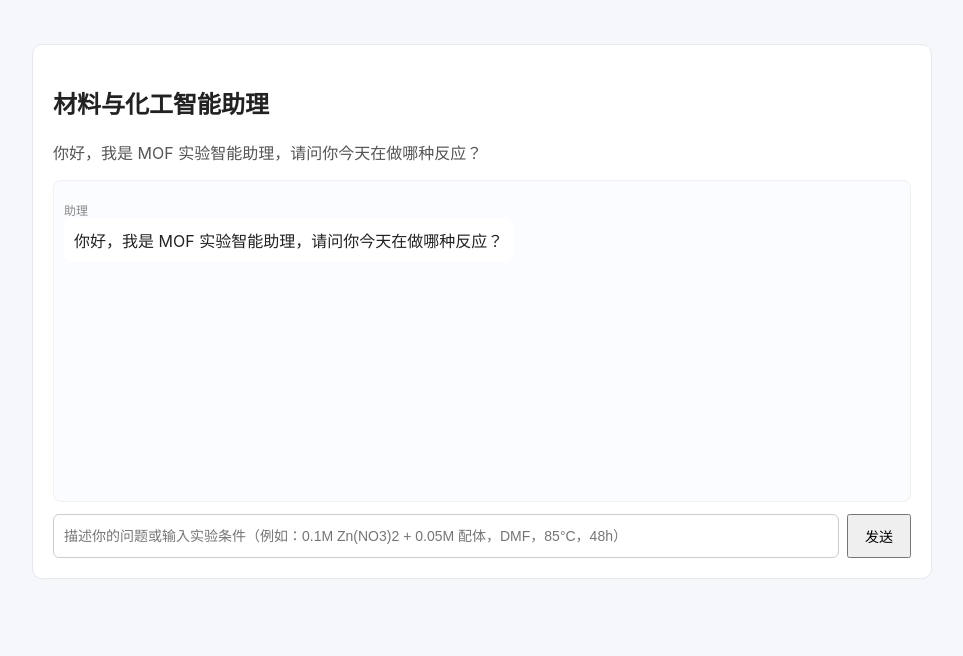
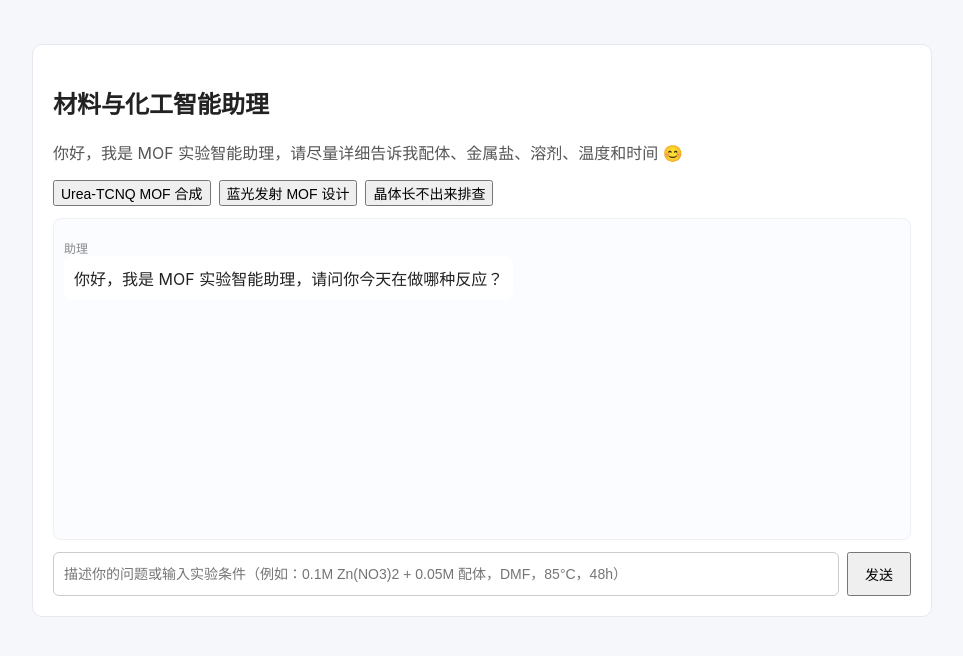
Before and after one commit to wangxiaoxiao250-code/materials-agent-online, a Next.js app in the folder materials-agent-online/: page / in a window 1280 px wide. Shown: the top 656 px of the page, without its empty margins (158-1121 px from the left). Built offline with nearby package versions, Linux system fonts and the light colour scheme.

Commit message:
Update Chat.jsx

```diff
--- a/materials-agent-online/components/Chat.jsx
+++ b/materials-agent-online/components/Chat.jsx
@@ -3,7 +3,10 @@ import axios from "axios";
 
 export default function Chat() {
   const [messages, setMessages] = useState([
-    { role: "assistant", content: "你好，我是 MOF 实验智能助理，请问你今天在做哪种反应？" }
+    {
+      role: "assistant",
+      content: "你好，我是 MOF 实验智能助理，请问你今天在做哪种反应？",
+    },
   ]);
   const [input, setInput] = useState("");
   const [loading, setLoading] = useState(false);
@@ -13,32 +16,100 @@ export default function Chat() {
     bottomRef.current?.scrollIntoView({ behavior: "smooth" });
   }, [messages, loading]);
 
-  const send = async () => {
-    if (!input.trim()) return;
-    const newMessages = [...messages, { role: "user", content: input }];
+  // 统一发送函数：既可以发输入框，也可以发预设文本
+  const send = async (presetText) => {
+    const content = (presetText ?? input).trim();
+    if (!content) return;
+
+    const newMessages = [...messages, { role: "user", content }];
     setMessages(newMessages);
-    setInput("");
+    setInput(""); // 清空输入框
     setLoading(true);
+
     try {
       const res = await axios.post("/api/chat", { messages: newMessages });
-      setMessages([...newMessages, { role: "assistant", content: res.data.reply }]);
+      setMessages([
+        ...newMessages,
+        { role: "assistant", content: res.data.reply },
+      ]);
     } catch (err) {
       console.error(err);
-      setMessages([...newMessages, { role: "assistant", content: "出错了：无法联系后端。" }]);
+      let msg = "出错了：无法联系后端。";
+      if (err.response) {
+        msg = `后端错误：${err.response.status}\n${JSON.stringify(
+          err.response.data
+        )}`;
+      }
+      setMessages([
+        ...newMessages,
+        { role: "assistant", content: msg },
+      ]);
     } finally {
       setLoading(false);
     }
   };
 
   return (
-    <div className="chat-box" style={{padding:20}}>
+    <div className="chat-box" style={{ padding: 20 }}>
       <h2>材料与化工智能助理</h2>
-      <p style={{color:'#555'}}>你好，我是 MOF 实验智能助理，请问你今天在做哪种反应？</p>
-      <div style={{minHeight:300, maxHeight:420, overflowY:"auto", padding:10, border:"1px solid #f0f0f0", borderRadius:8, background:"#fbfcff"}}>
+      <p style={{ color: "#555" }}>
+        你好，我是 MOF 实验智能助理，请尽量详细告诉我配体、金属盐、溶剂、温度和时间 😊
+      </p>
+
+      {/* ✅ 快捷提问按钮 */}
+      <div
+        style={{
+          display: "flex",
+          flexWrap: "wrap",
+          gap: 8,
+          margin: "8px 0 12px",
+        }}
+      >
+        <button
+          onClick={() =>
+            send("使用尿酸 (Uric Acid) 与三苯基氰杂环 (TCNQ) 合成 Urea-TCNQ MOF 的具体条件？")
+          }
+        >
+          Urea-TCNQ MOF 合成
+        </button>
+        <button onClick={() => send("我想优化 MOF 蓝光发射性能，应该从哪些配体和金属入手？")}>
+          蓝光发射 MOF 设计
+        </button>
+        <button onClick={() => send("我的 MOF 晶体老是长不出来，可能有哪些原因？")}>
+          晶体长不出来排查
+        </button>
+      </div>
+
+      <div
+        style={{
+          minHeight: 300,
+          maxHeight: 420,
+          overflowY: "auto",
+          padding: 10,
+          border: "1px solid #f0f0f0",
+          borderRadius: 8,
+          background: "#fbfcff",
+        }}
+      >
         {messages.map((m, i) => (
-          <div key={i} className={"message " + (m.role === "user" ? "user" : "assistant")} style={{margin:'10px 0'}}>
-            <div style={{fontSize:12, color:'#888'}}>{m.role === "user" ? "你" : "助理"}</div>
-            <div style={{display:'inline-block', padding:10, borderRadius:8, background: m.role === "user" ? "#dfefff" : "#fff", maxWidth:'90%'}}>
+          <div
+            key={i}
+            className={"message " + (m.role === "user" ? "user" : "assistant")}
+            style={{ margin: "10px 0" }}
+          >
+            <div style={{ fontSize: 12, color: "#888" }}>
+              {m.role === "user" ? "你" : "助理"}
+            </div>
+            <div
+              style={{
+                display: "inline-block",
+                padding: 10,
+                borderRadius: 8,
+                background: m.role === "user" ? "#dfefff" : "#fff",
+                maxWidth: "90%",
+                whiteSpace: "pre-wrap", // ✅ 支持多行
+              }}
+            >
               {m.content}
             </div>
           </div>
@@ -46,15 +117,28 @@ export default function Chat() {
         <div ref={bottomRef}></div>
       </div>
 
-      <div style={{display:'flex', marginTop:12}}>
+      <div style={{ display: "flex", marginTop: 12 }}>
         <input
           value={input}
-          onChange={e => setInput(e.target.value)}
-          onKeyDown={e => { if (e.key === "Enter") send(); }}
+          onChange={(e) => setInput(e.target.value)}
+          onKeyDown={(e) => {
+            if (e.key === "Enter") send();
+          }}
           placeholder="描述你的问题或输入实验条件（例如：0.1M Zn(NO3)2 + 0.05M 配体，DMF，85°C，48h）"
-          style={{flex:1, padding:10, borderRadius:6, border:"1px solid #ccc"}}
+          style={{
+            flex: 1,
+            padding: 10,
+            borderRadius: 6,
+            border: "1px solid #ccc",
+          }}
         />
-        <button onClick={send} disabled={loading} style={{marginLeft:8, padding:'10px 16px'}}>{loading ? "..." : "发送"}</button>
+        <button
+          onClick={() => send()}
+          disabled={loading}
+          style={{ marginLeft: 8, padding: "10px 16px" }}
+        >
+          {loading ? "..." : "发送"}
+        </button>
       </div>
     </div>
   );
```
